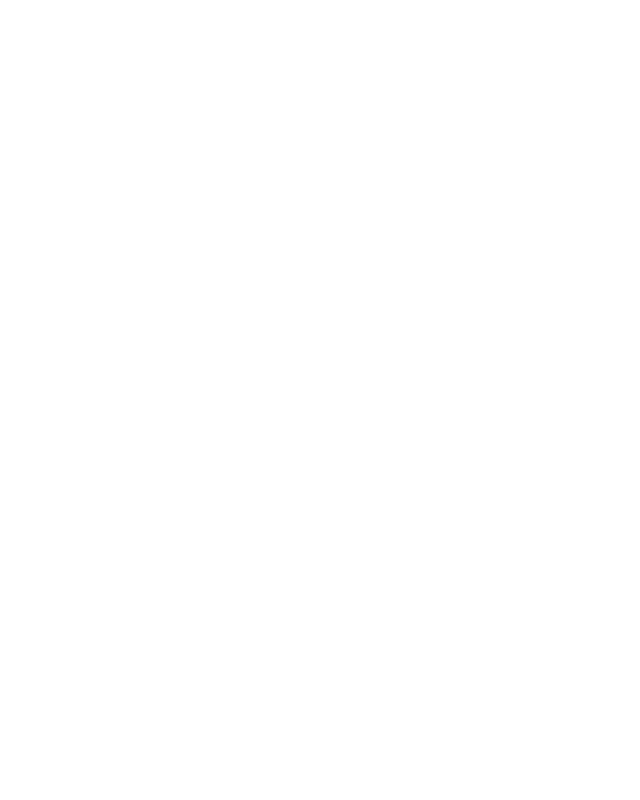
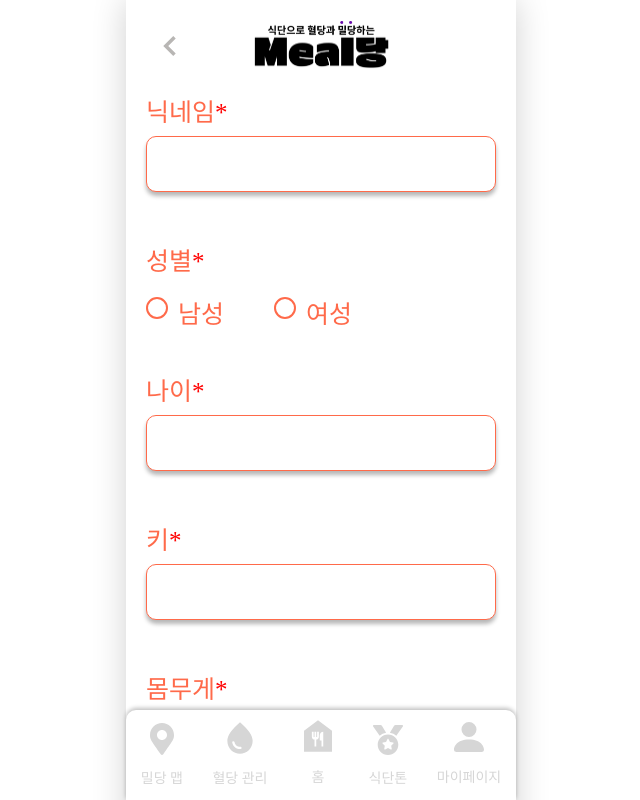
Before and after one commit to wiseah/mealdang_FE, a React (Create React App) app: page /myinfo in a window 1280 px wide. Before the commit this address had no page. Shown: the top 800 px of the page, without its empty margins (319-959 px from the left). Built offline with nearby package versions, Linux system fonts and the light colour scheme.

Commit message:
[#34] 내 정보 페이지 완료

```diff
--- /dev/null
+++ b/src/pages/MyPage/MyInfo.jsx
@@ -0,0 +1,265 @@
+import styled from "styled-components";
+import React, { useState } from 'react';
+import { useNavigate } from 'react-router-dom';
+import ConfirmButton from '../../components/ConfirmButton';
+
+
+const Container = styled.div`
+  display: flex;
+  flex-direction: column;
+  width: 100vw;
+  max-width: 390px;
+  min-height: 100vh;
+`
+
+const Words = styled.div`
+  font-size: 22px;
+  font-weight: 400;
+  margin: 42px auto;
+`
+
+const Form = styled.form`
+  display: flex;
+  flex-direction: column;
+  justify-content: center;
+  margin: 0 0 0 20px;
+`
+
+const FormItem = styled.div`
+  margin-bottom: 41px;
+`
+
+const ItemLabel = styled.label`
+  font-family: 'WavvePADO-Regular';
+  font-size: 25px;
+  color: #FF6A4A;
+`
+
+const RequireSpan = styled.span`
+  color: red;
+`
+
+const RadioContainer = styled.div`
+  display: flex;
+  margin-top: 10px;
+`
+
+const RadioLabel = styled.label`
+  font-family: 'WavvePADO-Regular';
+  font-size: 25px;
+  font-weight: 400;
+  color: #FF6A4A;
+  padding: 0 50px 0 0;
+  cursor: pointer;
+  display: flex;
+  flex-direction: row;
+`
+
+const RadioInput = styled.input`
+  width: 22px;
+  height: 22px;
+  appearance: none;
+  -webkit-appearance: none;
+  -moz-appearance: none;
+  border: 2px solid #FF6A4A;
+  outline: none;
+  border-radius: 50%;
+  margin: 10px 10px 0 0;
+  cursor: pointer;
+
+  &:checked {
+    background-color: #FF6A4A;
+    border: 3.9px solid #ffffff;
+    box-shadow: 0 0 0 1.3px #FF6A4A;
+  }
+`
+
+const Text = styled.div`
+  display: flex;
+  margin-top: 7px;
+`
+
+
+const InputField = styled.input`
+  width: 350px;
+  height: 56px;
+  border: 1px solid #FF6A4A;
+  border-radius: 10px;
+  box-sizing: border-box;
+  box-shadow: 0px 4px 4px #B7B7B7;
+  margin: 8px auto;
+  font-size: 20px;
+  font-weight: 400;
+  color: #FF6A4A;
+  font-family: 'WavvePADO-Regular';
+  text-align: center;
+`
+
+const NumberInput = styled.input`
+  width: 350px;
+  height: 56px;
+  border: 1px solid #FF6A4A;
+  border-radius: 10px;
+  box-sizing: border-box;
+  box-shadow: 0px 4px 4px #B7B7B7;
+  margin: 8px auto;
+  font-size: 20px;
+  font-weight: 400;
+  color: #FF6A4A;
+  font-family: 'WavvePADO-Regular';
+  text-align: center;
+`
+
+
+const MyInfo = () => {
+  const navigate = useNavigate();
+
+  const [nickname, setNickname] = useState('');
+  const [gender, setGender] = useState('');
+  const [age, setAge] = useState('');
+  const [height, setHeight] = useState('');
+  const [weight, setWeight] = useState('');
+  const [diabetes, setDiabetes] = useState('no');
+
+
+  const handleNicknameChange = (e) => {
+    setNickname(e.target.value);
+  }
+
+  const handleGenderChange = (e) => {
+    setGender(e.target.value);
+  }
+
+  const handleAgeChange = (e) => {
+    setAge(e.target.value);
+  }
+
+  const handleHeightChange = (e) => {
+    setHeight(e.target.value);
+  }
+
+  const handleWeightChange = (e) => {
+    setWeight(e.target.value);
+  }
+
+  const handleDiabetesChange = (e) => {
+    setDiabetes(e.target.value);
+  };
+
+    // 데이터 불러오기
+
+
+  const handleSubmit = (e) => {
+    e.preventDefault();
+
+    if (!nickname || !gender || !age || !height || !weight || !diabetes) {
+      alert('필수 항목을 모두 입력하세요.');
+    } else {
+
+      // 로컬 저장소에 데이터 저장
+
+      console.log('Updated successfully.');
+      navigate('/my');
+    }
+  }
+
+  return (
+    <Container>
+      <Form>
+        <FormItem>
+          <ItemLabel htmlFor='nickname'>닉네임<RequireSpan>*</RequireSpan></ItemLabel>
+          <InputField
+            type='text'
+            id='nickname'
+            value={nickname}
+            onChange={handleNicknameChange}
+            required />
+        </FormItem>
+        <FormItem>
+          <ItemLabel>성별<RequireSpan>*</RequireSpan></ItemLabel>
+          <RadioContainer>
+            <RadioLabel>
+              <RadioInput
+                type="radio"
+                name="gender"
+                value="male"
+                checked={gender === 'male'}
+                onChange={handleGenderChange}
+              /><Text>남성</Text>
+            </RadioLabel>
+            <RadioLabel>
+              <RadioInput
+                type="radio"
+                name="gender"
+                value="female"
+                checked={gender === 'female'}
+                onChange={handleGenderChange}
+              /> <Text>여성</Text>
+            </RadioLabel>
+          </RadioContainer>
+        </FormItem>
+
+        <FormItem>
+          <ItemLabel>나이<RequireSpan>*</RequireSpan></ItemLabel>
+          <div>
+            <NumberInput
+              type="number"
+              value={age}
+              onChange={handleAgeChange}
+              required />
+          </div>
+        </FormItem>
+
+        <FormItem>
+          <ItemLabel>키<RequireSpan>*</RequireSpan></ItemLabel>
+          <div>
+            <NumberInput
+              type="number"
+              value={height}
+              onChange={handleHeightChange}
+              required />
+          </div>
+        </FormItem>
+
+        <FormItem>
+          <ItemLabel>몸무게<RequireSpan>*</RequireSpan></ItemLabel>
+          <div>
+            <NumberInput
+              type="number"
+              value={weight}
+              onChange={handleWeightChange}
+              required />
+          </div>
+        </FormItem>
+
+        <FormItem>
+          <ItemLabel>당뇨 여부<RequireSpan>*</RequireSpan></ItemLabel>
+          <RadioContainer>
+            <RadioLabel>
+              <RadioInput
+                type="radio"
+                name="diabetes"
+                value="yes"
+                checked={diabetes === 'yes'}
+                onChange={handleDiabetesChange}
+              /> <Text>예</Text>
+            </RadioLabel>
+            <RadioLabel>
+              <RadioInput
+                type="radio"
+                name="diabetes"
+                value="no"
+                checked={diabetes === 'no'}
+                onChange={handleDiabetesChange}
+              /> <Text>아니요</Text>
+            </RadioLabel>
+          </RadioContainer>
+        </FormItem>
+
+        <ConfirmButton type='submit' onClick={handleSubmit} text="수정하기" color="#ffffff" backgroundColor="#FF6A4A"/>
+      </Form>
+    </Container>
+  )
+}
+
+export default MyInfo;
--- a/src/routes.js
+++ b/src/routes.js
@@ -10,7 +10,7 @@
 import BloodSugar from "./pages/BloodSugar";
 import DiethonMain from "./pages/Diethon/DiethonMain";
 import MyPage from "./pages/MyPage/MyPage";
-
+import MyInfo from "./pages/MyPage/MyInfo";
 
 
 const routes = [
@@ -89,6 +89,12 @@
         name: '11. 마이 페이지',
         previous: false,
     },
+    {
+        path: '/myinfo',
+        element: <MyInfo />,
+        name: '12. 내 정보 페이지',
+        previous: 'mypage',
+    },
 ]
 
 export default routes;
```
